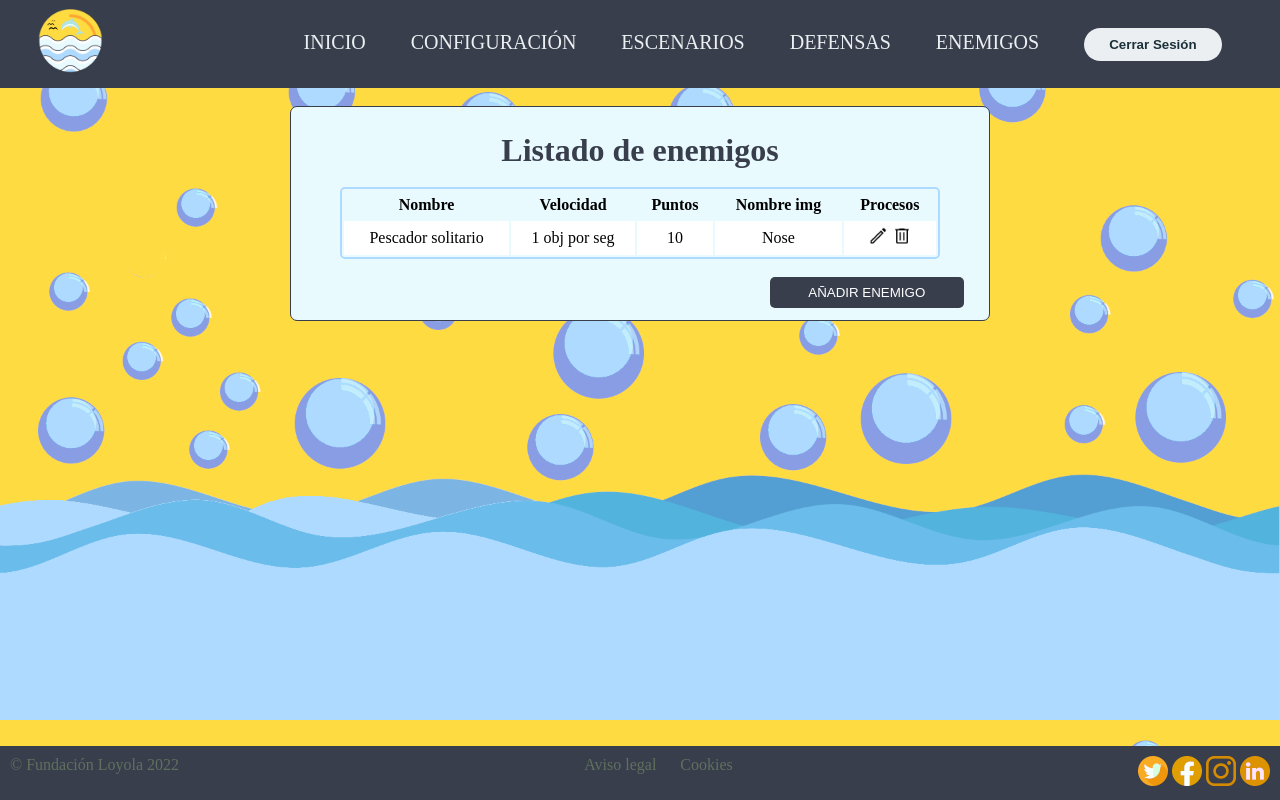
After one commit to MiguelHidalgoCastro/2223_2DAW_LIMPIANDO_LA_PLAYA, a PHP site: page /php/vistas/gestion_enemigos.php in a window 1280 px wide. The commit adds this page. Run offline with PHP 8.4, Linux system fonts and the light colour scheme; the visitor is signed in with stand-in values (Sample User, id 1); some web fonts are replaced.

Commit message:
Solo faltan flex box y medias queries en los mockups de configuracion, gestion de enemigos y alta de enemigos. También se añade dos iconos

```diff
--- a/src/css/style.css
+++ b/src/css/style.css
@@ -344,17 +344,13 @@ footer div#rrss img:hover {
 main div#divConfiguracion {
     width: 700px; /*Ancho del formulario*/
     /*height: 250px;*/
-    padding: 30px;
+    padding: 40px;
     margin: 50px auto;
     background-color: #E9FAFF;
     border-radius: 7px;
     border-color: #383e4c;
     border: 1px solid #383e4c;
     box-shadow: 5px 10px 10px #444A61;
-}
-
-main div#divConfiguracion form{
-    font-size: large;
 }
 
 /* El estilo se aplicará al h2 que esta dentro del div con id="divConfiguracion" dentro del main y
@@ -423,6 +419,118 @@ div#divConfiguracion form input.alto{
     margin-left: 70px; /*Tiene un margen por la izquierda 70px*/
 }
 
+/*Se modifica el input tipo submit del formulario con id="formConfiguracion*/
+form#formConfiguracion input[type="submit"]{
+    width: 30%;
+    padding: 8px;
+    background: #383e4c;
+    border-radius: 5px;
+    border-style: none;
+    float: right;
+    cursor: pointer;
+    text-transform: uppercase;
+    color: white;
+    margin-bottom: 15px;
+}
+
+/*--------FALTA FLEX BOX Y MQ DEL FORMULARIO DE CONFIGURACION------*/
+
+
+
+
+
+
+/*--------Estilo del mokup del listado de enemigos, solo el daministrador podrá verlo -------*/
+
+div#divEnemigos{
+    width: 700px;
+    background-color: #E9FAFF;
+    margin: auto;
+    padding: 25px;
+    border-radius: 7px;
+    border-color: #383E4C;
+    border: 1px solid #383E4C;
+}
+
+div#divEnemigos h1{
+    text-align: center;
+    color: #383E4C;
+}
+div#divEnemigos table#tableEnemigos{
+    width: 600px;
+    text-align: center;
+    border-radius: 5px;
+    border-color: #AFDAFF;
+    border: 2px solid #AFDAFF;
+    margin: auto;
+}
+
+/*Se le aplica estilos a los iconos que aparecen en la tabla*/
+table#tableEnemigos img{
+    width: 20px;
+    height: 20px;
+    color: #383E4C;
+}
+
+div#divEnemigos input[type="submit"]{
+    width: 30%;
+    padding: 8px;
+    background: #383e4c;
+    border-radius: 5px;
+    border-style: none;
+    float: right;
+    cursor: pointer;
+    text-transform: uppercase;
+    color: white;
+    /*margin-bottom: 15px;*/
+}
+
+/*--------FALTA HACER FLEX BOX Y MEDIA QUERIS EN LE MOKUP DE LISTAR ENEMIGOS------*/
+
+/*-----Estilo del mokup de añadir un nuevo enemigo-----*/
+div#divNuevoEnemigo{
+    width: 400px;
+    height: 335px;
+    padding: 30px;
+    margin: 50px auto;
+    border-radius: 4px;
+    background-color: #E9FAFF;
+    box-shadow: 5px 10px 10px #444A61;
+    border: 1px solid #383e4c;
+}
+
+div#divNuevoEnemigo h2{
+   text-align: center;
+}
+
+div#divNuevoEnemigo form input{
+    background-color: #E9FAFF;
+    border-top: none;
+    border-right: none;
+    border-left: none;
+    border-bottom-color: #AFDAFF;
+    padding-left: 15px;
+}
+
+div#divNuevoEnemigo form input[type="number"]{
+   width: 65px;
+   padding-left: 25px;
+}
+
+div#divNuevoEnemigo form input[type="submit"]{
+    width: 30%;
+    padding: 8px;
+    background: #383e4c;
+    border-radius: 5px;
+    border-style: none;
+    float: right;
+    cursor: pointer;
+    text-transform: uppercase;
+    color: white;
+    /*margin-bottom: 15px;*/
+}
+
+/*--------FALTA FLEXBOX Y MQ DEL MOKUP DE AÑADIR UN ENEMIGO------*/
 
 /*-------------Media Query Moviles-------------*/
 @media (max-width: 960px) {
--- a/src/php/vistas/configuracion.php
+++ b/src/php/vistas/configuracion.php
@@ -39,7 +39,7 @@ if (isset($_POST['cerrarSesion']) || !$_SESSION) {
         <main>
             <div id="divConfiguracion">
                 <h2>AJUSTAR CONFIGURACION</h2><br>
-                <form action="configuracion.php" method="POST">
+                <form action="configuracion.php" method="POST" id="formConfiguracion">
                     <label for="rutaTorre">Ruta torre</label> <input type="text" name="rutaTorre">
                     <input type="text" name="rutaEnemigo" class="rutar"> <label for="rutaEnemigo" class="rutar">Ruta enemigo</label><br>
                     <label for="rutaEscenario" class="centro">Ruta escenario</label> <input type="text" name="rutaEscenario" class="centro"><br><br><hr><br>
@@ -48,8 +48,8 @@ if (isset($_POST['cerrarSesion']) || !$_SESSION) {
                     <label for="medidaAlto" class="alto">Alto de la pantalla</label> <label for="medidaAncho" class="ancho">Ancho de la pantalla</label><br><br>
                     <input type="number" name="medidaAlto" value="540" class=alto> <input type="number" name="medidaAncho" value="980" class="ancho"><br><br><hr><br>
                     <h4>Filas de la tabla ranking</h4><br>
-                    <label for="filasRanking" class="centro">Jugadores que aparecerán en el ranking</label> <input type="number" value="10"><br>
-                    <input type="submit" value="Guardar cambios" class="submit">
+                    <label for="filasRanking" class="centro">Jugadores que aparecerán en el ranking</label> <input type="number" value="10"><br><br>
+                    <input type="submit" value="Guardar cambios" >
                 </form>
             </div>
         </main>
--- /dev/null
+++ b/src/php/vistas/gestion_enemigos.php
@@ -0,0 +1,100 @@
+<?php
+session_start();
+if (isset($_POST['cerrarSesion']) || !$_SESSION) {
+	session_destroy();
+	header('Location: inicio_sesion.html');
+}
+?>
+<!DOCTYPE html>
+<html lang="es">
+	<head>
+		<meta charset="UTF-8">
+		<meta http-equiv="X-UA-Compatible" content="IE=edge">
+		<meta name="viewport" content="width=device-width, initial-scale=1.0">
+		<meta name="author" content="Grupo Limpiemos La Playa 2DAW 22/23" />
+		<link rel="shortcut icon" href="../../img/logo/logoicon.png">
+		<link rel="stylesheet" href="../../css/style.css">
+		<title>Gestion de enemigos</title>
+	</head>
+	<body>
+		<header class="header">
+			<div class="logo">
+				<img src="../../img/logo/logodefinitivo1.png" alt="Logo Limpiemos La Playa" id="logo" />
+			</div>
+			<nav>
+				<input type="checkbox" id="check" />
+				<label for="check" id="btnMenu">
+					<img src="../../img/iconos/menu.png" alt="Icono de menú" />
+				</label>
+				<ul class="nav-links">
+					<li><a href="inicio_admin.php">Inicio</a></li>
+					<li><a href="#">Configuración</a></li>
+					<li><a href="#">Escenarios</a></li>
+					<li><a href="#">Defensas</a></li>
+					<li><a href="#">Enemigos</a></li>
+					<li>
+						<form action="" method="POST">
+							<input class="btn" type="submit" name="cerrarSesion" value="Cerrar Sesión" />
+						</form>
+					</li>
+				</ul>
+			</nav>
+		</header><br>
+		<main>
+			<div id="divEnemigos">
+				<h1>Listado de enemigos</h1><br>
+				<table id="tableEnemigos">
+					<tr>
+						<th>Nombre</th>
+						<th>Velocidad</th>
+						<th>Puntos</th>
+						<th>Nombre img</th>
+						<th>Procesos</th>
+					</tr>
+					<tr>
+						<td>Pescador solitario</td>
+						<td>1 obj por seg</td>
+						<td>10</td>
+						<td>Nose</td>
+						<td><img src="../../img/iconos/edit.png"> <img src="../../img/iconos/delete.png"></td>
+					</tr>
+					<!--
+					<tr>
+						<td>Pescador duo</td>
+						<td>3 obj por seg</td>
+						<td>35</td>
+						<td>Nose</td>
+						<td><img src=""><img src=""></td>
+					</tr>
+					<tr>
+						<td>Pescador triple</td>
+						<td>5 obj por seg</td>
+						<td>50</td>
+						<td>Nose</td>
+						<td><img src=""><img src=""></td>
+					</tr>
+					-->
+				</table><br>
+				<input type="submit" value="AÑADIR ENEMIGO"><br>
+			</div>
+		</main>
+		<footer>
+			<div id="copy">
+				<p>© Fundación Loyola 2022</p>
+			</div>
+			<div id="avisos">
+				<p>Aviso legal</p>
+			</div>
+			<div id="cookies">
+				<p>Cookies</p>
+			</div>
+			<div id="rrss">
+				<a target="_blank" title="Twitter" href=""><img class="rrss" alt="Icono red social Twitter" src="../../img/rrss/twitternar1.png"></a>
+				<a target="_blank" title="Facebook" href=""><img class="rrss" alt="Icono red social Facebook" src="../../img/rrss/facebooknar1.png"></a>
+				<a target="_blank" title="Instagram" href=""><img class="rrss" alt="Icono red social Instagram" src="../../img/rrss/instagramnar1.png"></a>
+				<a target="_blank" title="LinkedIn" href=""><img class="rrss" alt="Icono red social LinkedIn" src="../../img/rrss/linkedinnar1.png"></a>
+			</div>
+		</footer>
+
+	</body>
+</html>
```
Also changed, not shown: src/php/vistas/nuevo_enemigo.php (added, +86 -0 lines), src/img/iconos/delete.png (added), src/img/iconos/edit.png (added).
